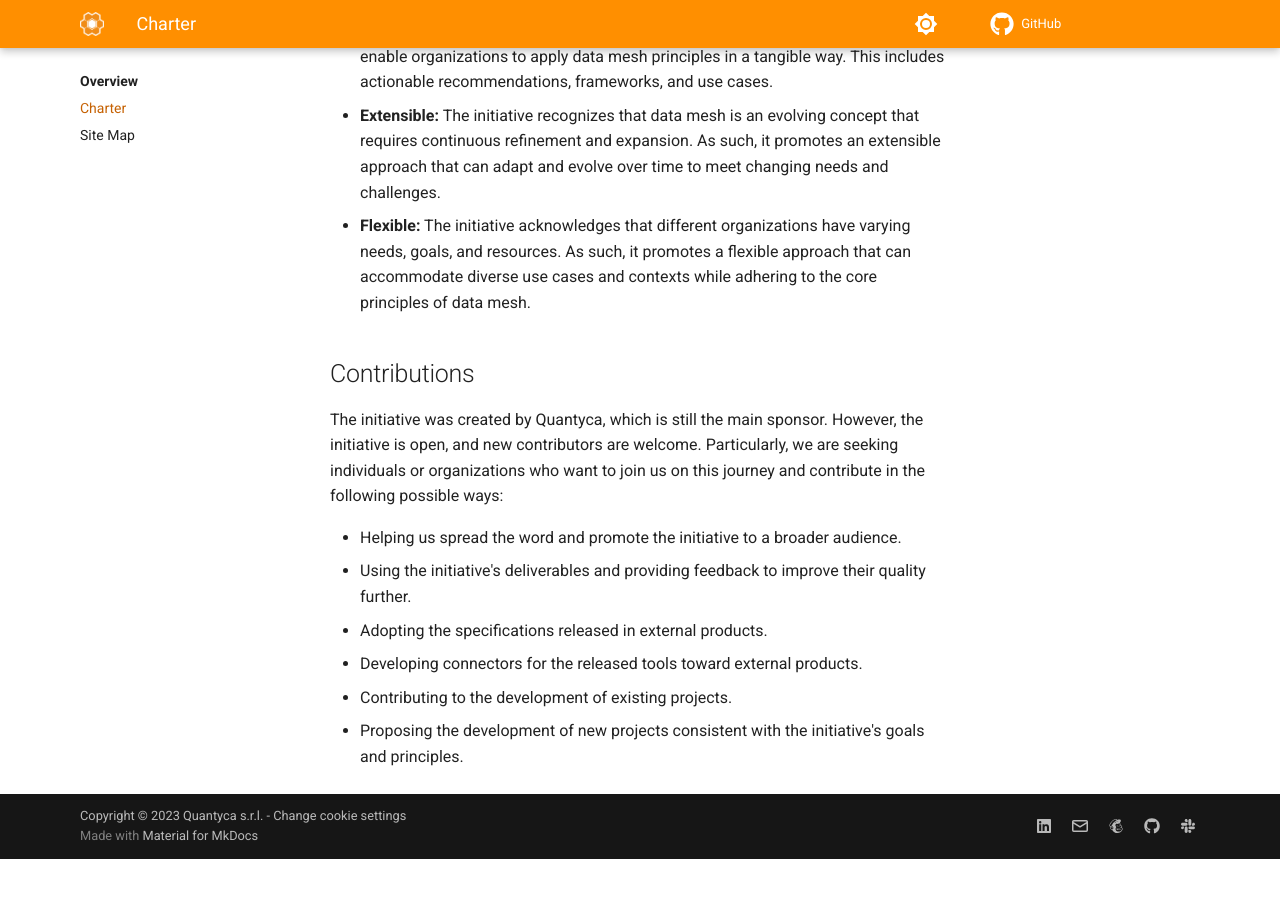
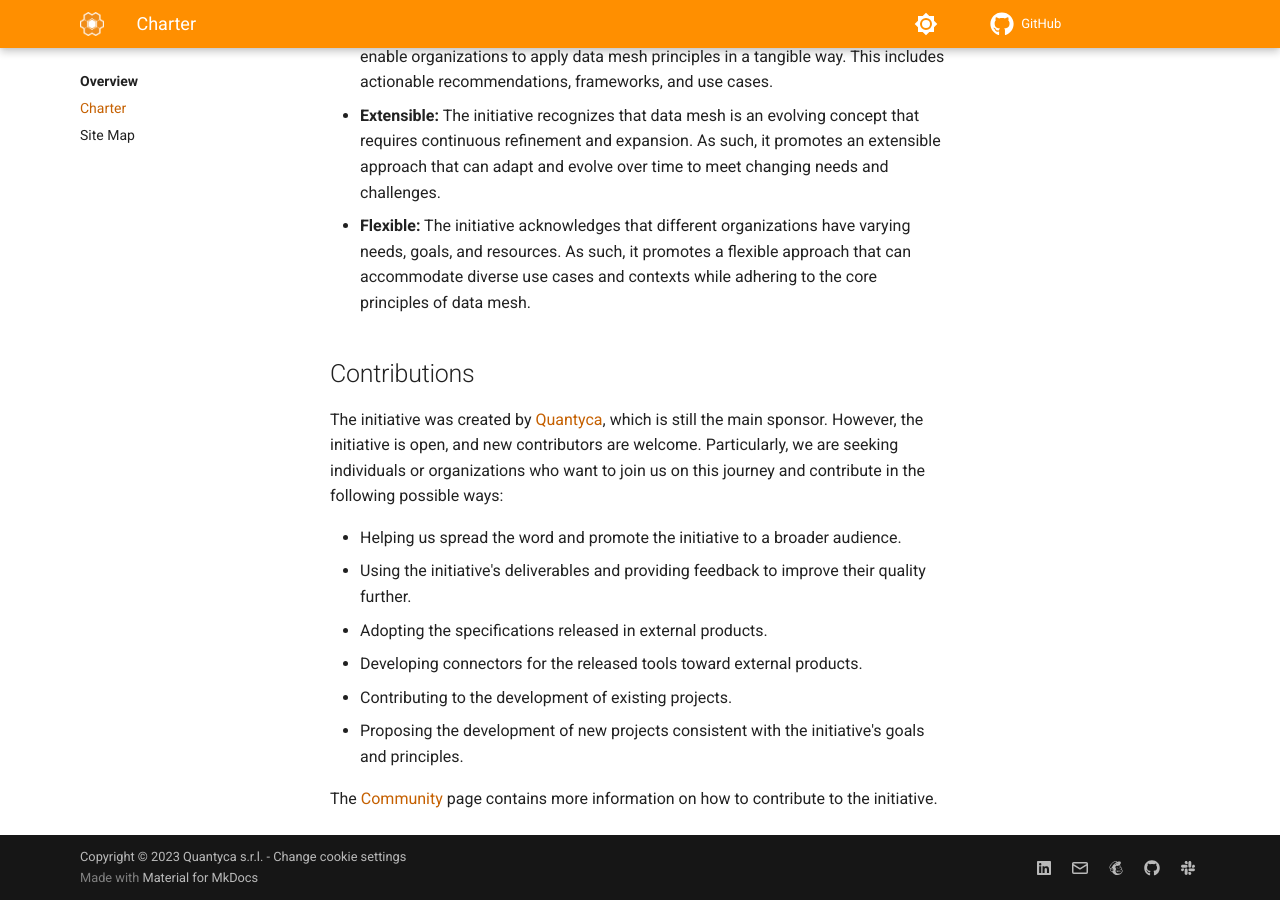
Before and after one commit to opendatamesh-initiative/odm-site-initiative, an MkDocs documentation site: the page built from docs/overview/charter.md, in a window 1280 px wide and 900 px high, scrolled down 1521 px. Built offline with MkDocs 1.6.1 and Material for MkDocs 9.7.7, drawn with Linux system fonts in a browser that asks for light colours; comment, search, counter and statistics services are not loaded; before the commit the page ends 2380 px from its top, so only the background shows below that; part of the change alters nothing that is shown.

Commit message:
UPDATED charter

```diff
--- a/docs/overview/charter.md
+++ b/docs/overview/charter.md
@@ -25,7 +25,7 @@ These are the key principles that inspire all the activities carried out by the
 - **Flexible:** The initiative acknowledges that different organizations have varying needs, goals, and resources. As such, it promotes a flexible approach that can accommodate diverse use cases and contexts while adhering to the core principles of data mesh.
 
 ## Contributions
-The initiative was created by Quantyca, which is still the main sponsor. However, the initiative is open, and new contributors are welcome. Particularly, we are seeking individuals or organizations who want to join us on this journey and contribute in the following possible ways:
+The initiative was created by [Quantyca](../community/quantyca/), which is still the main sponsor. However, the initiative is open, and new contributors are welcome. Particularly, we are seeking individuals or organizations who want to join us on this journey and contribute in the following possible ways:
 
 - Helping us spread the word and promote the initiative to a broader audience.
 - Using the initiative's deliverables and providing feedback to improve their quality further.
@@ -33,3 +33,5 @@ The initiative was created by Quantyca, which is still the main sponsor. However
 - Developing connectors for the released tools toward external products.
 - Contributing to the development of existing projects.
 - Proposing the development of new projects consistent with the initiative's goals and principles.
+
+The [Community](../community/) page contains more information on how to contribute to the initiative.
```
